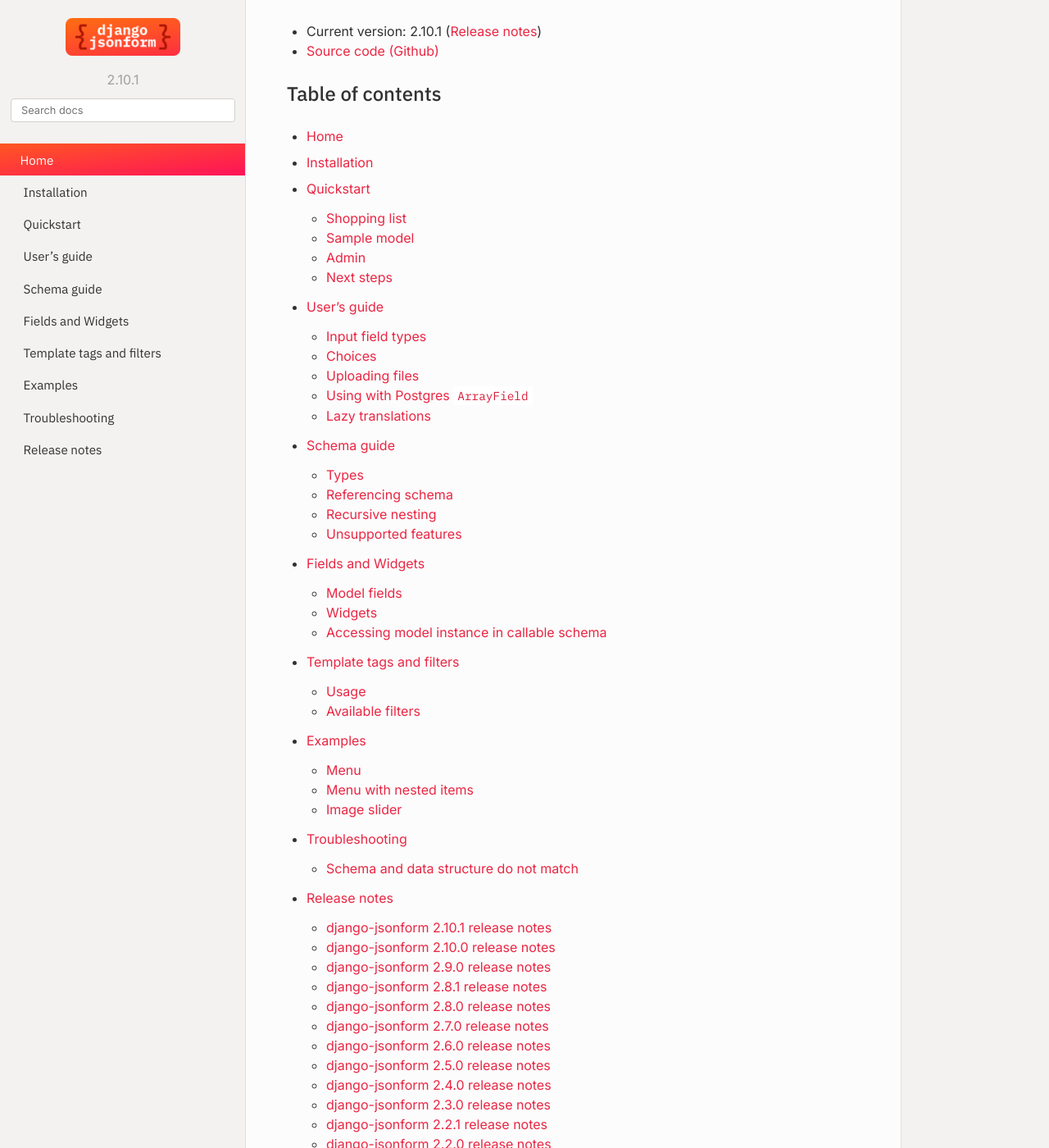
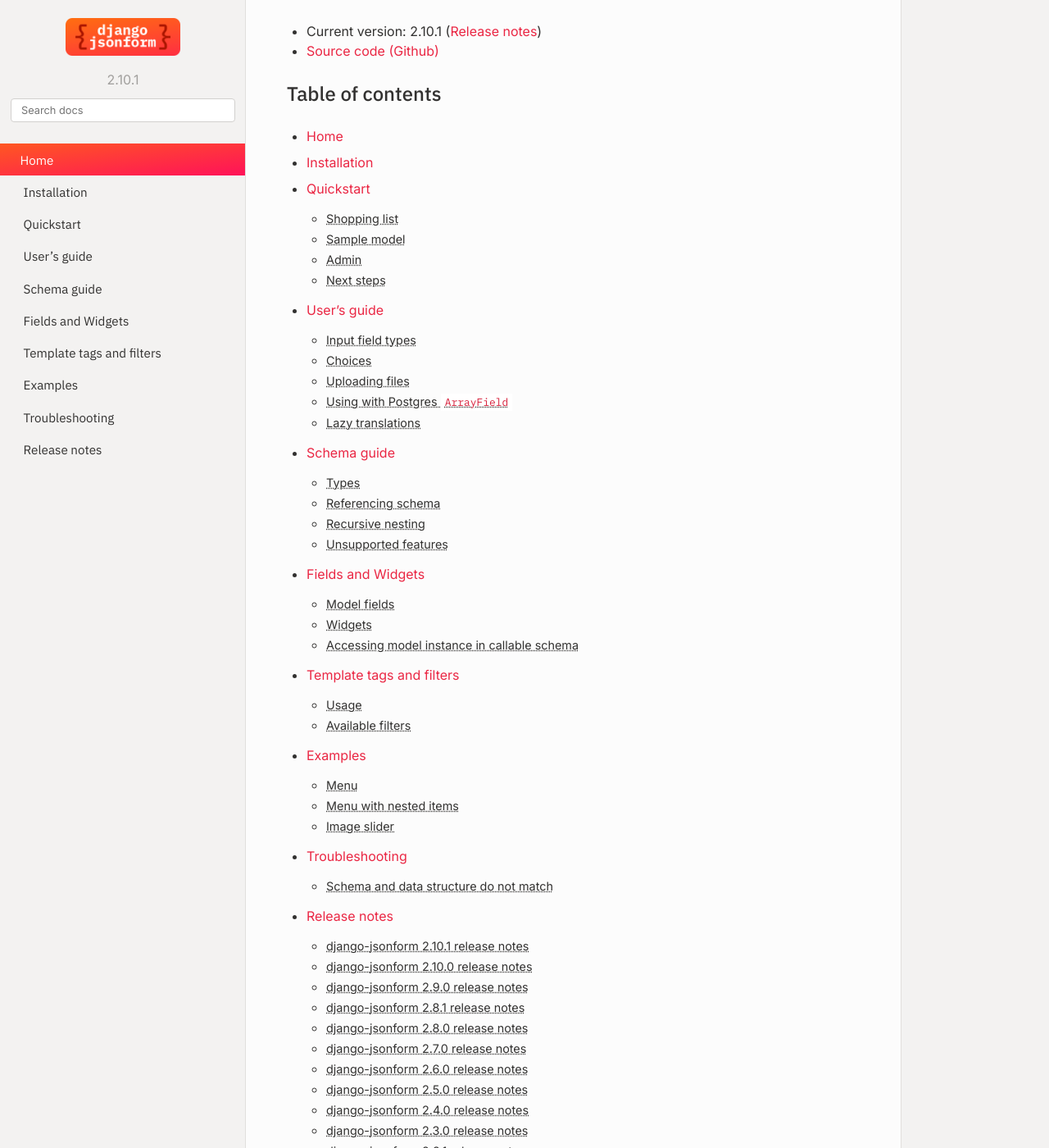
Before and after one commit to bhch/django-jsonform, a Sphinx documentation site: the page built from docs/index.rst, in a window 1280 px wide and 1400 px high, scrolled down 379 px. Shown: the whole window at 82% size. Built offline with Sphinx 7.4.7 and the Read the Docs theme 2.0.0, drawn with Linux system fonts in a browser that asks for light colours.

Commit message:
Make toctree nested links smaller and duller for readability

```diff
--- a/docs/_static/candy.css
+++ b/docs/_static/candy.css
@@ -307,6 +307,15 @@
 
 .rst-content .toctree-wrapper ul li.toctree-l1 {
     margin-bottom: 8px;
+}
+.rst-content .toctree-wrapper ul li.toctree-l1 ul li a {
+    font-size: 0.9em;
+    color: #323130;
+    text-decoration: underline dotted;
+}
+.rst-content .toctree-wrapper ul li.toctree-l1 ul li a:hover {
+    color: #be1932;
+    text-decoration: underline solid;
 }
 
 .rst-content .section ol li > ol,
```
